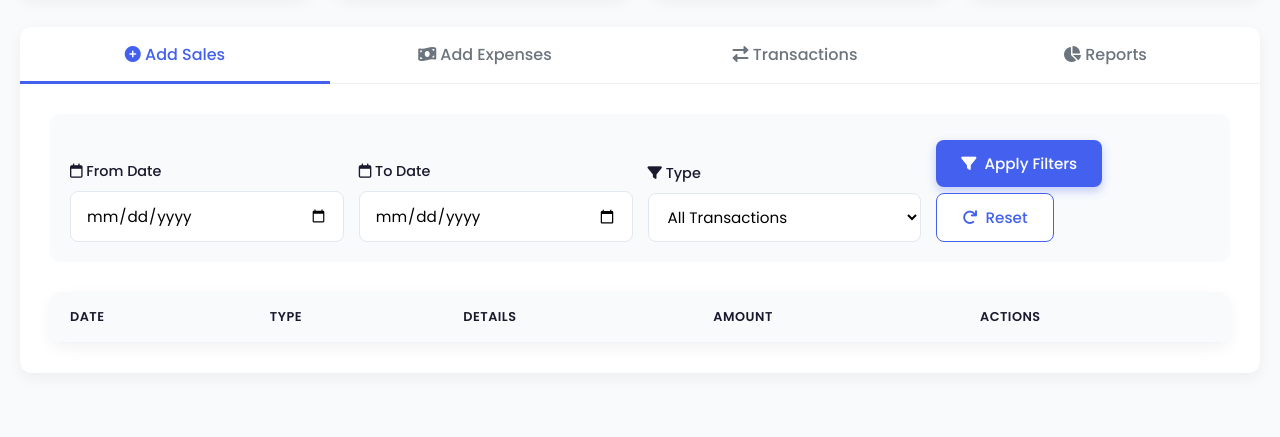
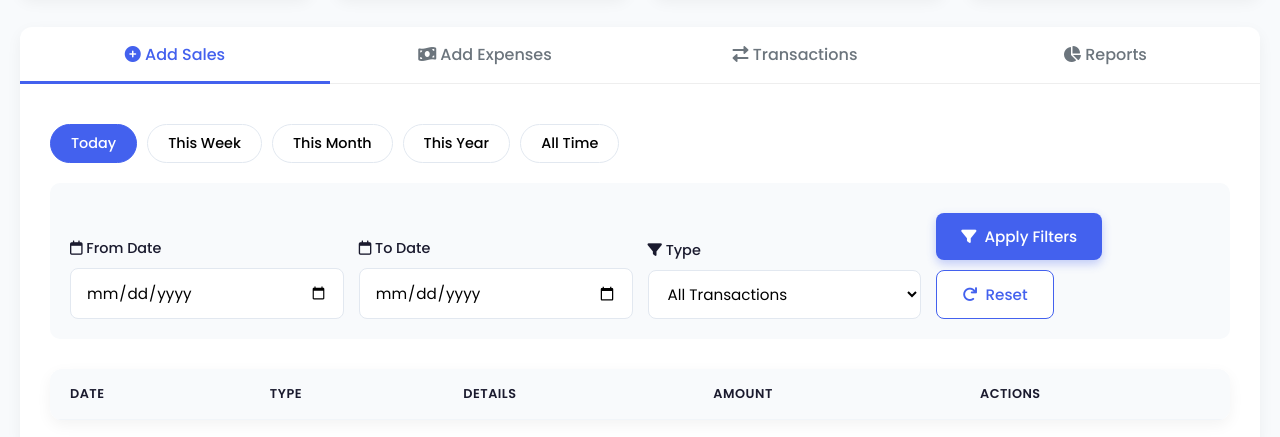
Before and after one commit to Abhijit5011/Scrubbers-Sales-Management, a website: page public/index.html in a window 1280 px wide. Shown: the part 357-794 px from the top of the page. Drawn offline with nearby package versions, Linux system fonts and the light colour scheme; no server answers.

Commit message:
Update index.html

```diff
--- a/public/index.html
+++ b/public/index.html
@@ -273,7 +273,7 @@
       display: inline-flex;
       align-items: center;
       gap: 8px;
-      margin-top: 6px;
+      margin-top: 10px;
     }
 
     .btn {
@@ -623,7 +623,15 @@
       <div id="alert" class="alert"></div>
 
       <!-- Sales Entry Tab -->
+
       <div class="tab-content" id="sales-tab">
+                <div class="period-selector">
+          <button class="period-btn active" data-period="today">Today</button>
+          <button class="period-btn" data-period="week">This Week</button>
+          <button class="period-btn" data-period="month">This Month</button>
+          <button class="period-btn" data-period="year">This Year</button>
+          <button class="period-btn" data-period="all">All Time</button>
+        </div>
         <form id="salesForm">
           <div class="form-group">
             <label for="saleDate"><i class="far fa-calendar-alt"></i> Date</label>
@@ -646,6 +654,13 @@
 
       <!-- Expenses Tab -->
       <div class="tab-content" id="expenses-tab">
+                <div class="period-selector">
+          <button class="period-btn active" data-period="today">Today</button>
+          <button class="period-btn" data-period="week">This Week</button>
+          <button class="period-btn" data-period="month">This Month</button>
+          <button class="period-btn" data-period="year">This Year</button>
+          <button class="period-btn" data-period="all">All Time</button>
+        </div>
         <form id="expenseForm">
           <div class="form-group">
             <label for="expenseDate"><i class="far fa-calendar-alt"></i> Date</label>
@@ -676,6 +691,13 @@
 
       <!-- Transactions Tab -->
       <div class="tab-content active" id="transactions-tab">
+                <div class="period-selector">
+          <button class="period-btn active" data-period="today">Today</button>
+          <button class="period-btn" data-period="week">This Week</button>
+          <button class="period-btn" data-period="month">This Month</button>
+          <button class="period-btn" data-period="year">This Year</button>
+          <button class="period-btn" data-period="all">All Time</button>
+        </div>
         <div class="filter-section">
           <div class="form-group">
             <label for="startDate"><i class="far fa-calendar"></i> From Date</label>
@@ -933,6 +955,8 @@
     // Tab switching
     tabs.forEach(tab => {
       tab.addEventListener('click', () => {
+        document.querySelector('.tab[data-tab="sales"]').classList.add('active');
+        document.getElementById('sales-tab').classList.add('active');
         tabs.forEach(t => t.classList.remove('active'));
         tabContents.forEach(c => c.classList.remove('active'));
 
```
